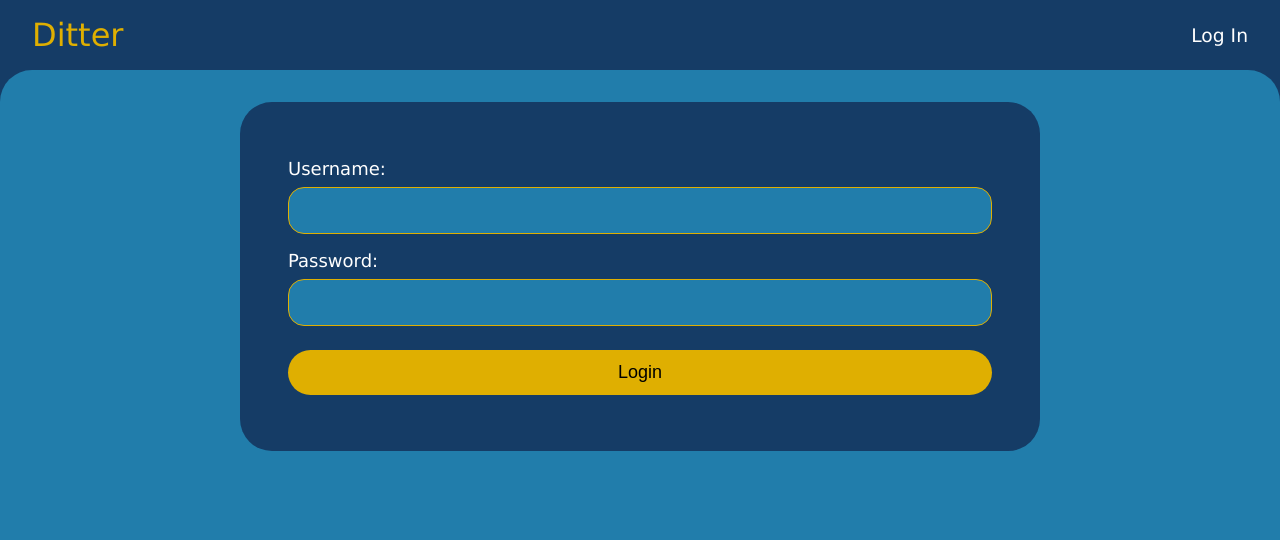
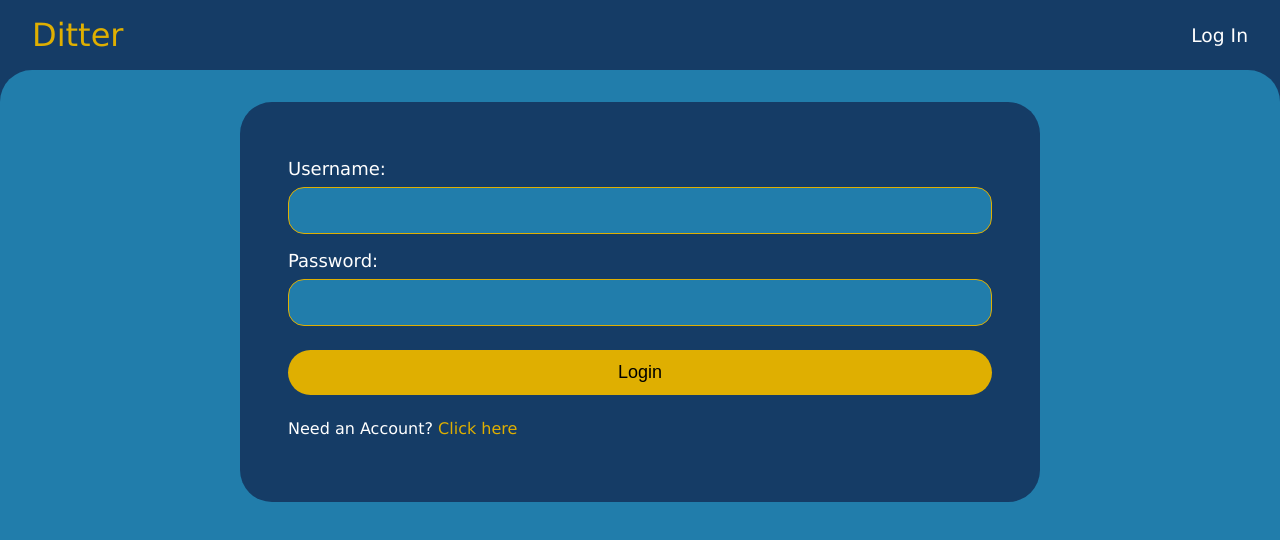
Before and after one commit to rand0m-cloud/ditter, a Vue app in the folder ditterapp/: page /login in a window 1280 px wide. Shown: the top 540 px of the page. Built offline with nearby package versions, Linux system fonts and the light colour scheme.

Commit message:
add register link to login

```diff
--- a/ditterapp/src/views/LoginView.vue
+++ b/ditterapp/src/views/LoginView.vue
@@ -1,5 +1,6 @@
 <script setup>
 import { ref, inject } from "vue";
+import { RouterLink } from "vue-router";
 import router from "../router";
 import API from "../API.js";
 import InputField from "../components/InputField.vue";
@@ -48,6 +49,9 @@ const submit = (e) => {
           <button>Login</button>
         </InputField>
       </form>
+      <div class="login-register-prompt">
+        <span>Need an Account? </span><RouterLink to="/register">Click here</RouterLink>
+      </div>
     </div>
   </div>
 </template>
@@ -77,4 +81,13 @@ const submit = (e) => {
   border-radius: 1rem;
   padding: 1rem;
 }
+
+.login-register-prompt {
+  padding: 1rem 0;
+  color: var(--primary-text-color);
+}
+
+.login-register-prompt a {
+  color: var(--active-color);
+}
 </style>
```
